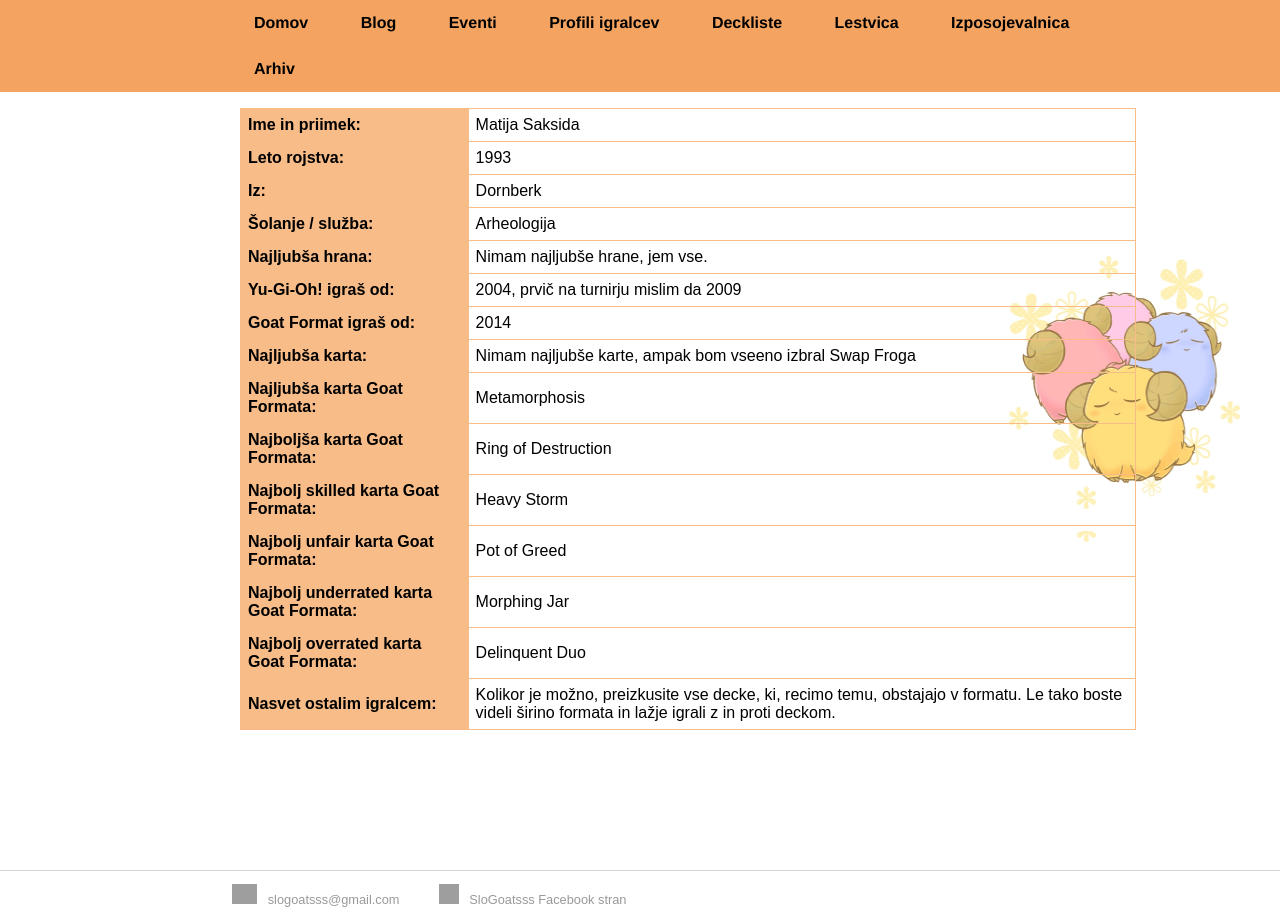
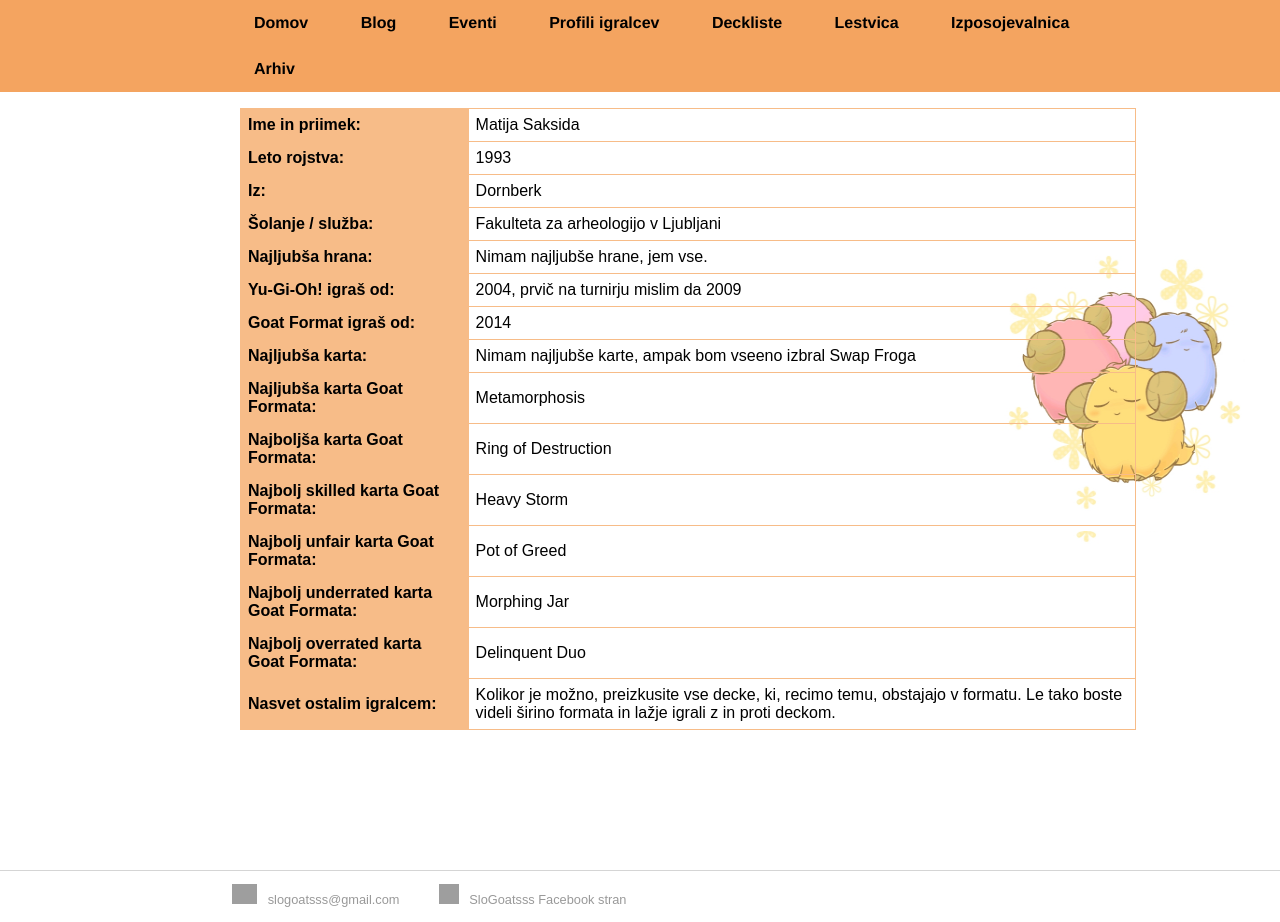
Before and after one commit to slogoatsss/slogoatsss.github.io, a Jekyll site: the page built from profili/profil/MatijaSaksida/index.html, in a window 1280 px wide. Built offline with Jekyll 4.4.1, drawn with Linux system fonts in a browser that asks for light colours; nearby versions of some CDN libraries; library files that are not in the unit come from our copies; grey boxes are pictures that could not be loaded.

Commit message:
Update index.html

```diff
--- a/profili/profil/MatijaSaksida/index.html
+++ b/profili/profil/MatijaSaksida/index.html
@@ -11,7 +11,7 @@
 <tr>
 	<th><b>Iz: </b></th><td>Dornberk</td>
 <tr>
-	<th><b>Šolanje / služba: </b></th><td>Arheologija</td>
+	<th><b>Šolanje / služba: </b></th><td>Fakulteta za arheologijo v Ljubljani</td>
 <tr>
 	<th><b>Najljubša hrana: </b></th><td>Nimam najljubše hrane, jem vse.</td>
 <tr>
```
